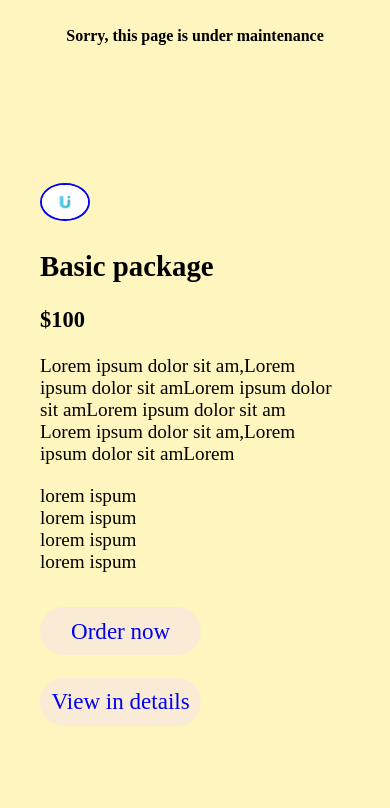
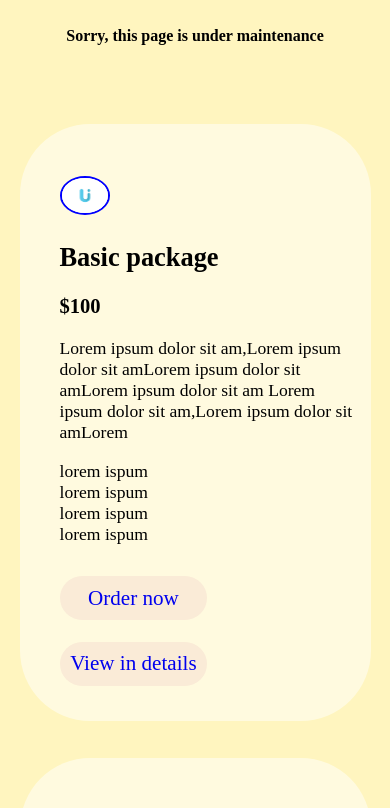
Before and after one commit to Abdullah-Syed/Portfolio.io, a plain HTML site: page index.html in a window 390 px wide. Shown: the part 2920-3728 px from the top of the page. Drawn offline with nearby package versions, Linux system fonts and the light colour scheme.

Commit message:
Portfolio Project (Update)

```diff
--- a/style.css
+++ b/style.css
@@ -447,6 +447,23 @@ Footer{
     .nameLogo{
         width: 100%;
     }
+
+    .price-table{
+        font-size:1.1em;
+        margin-top:1em;
+        margin-bottom:5%;
+        margin-left:auto;
+        margin-right:auto;
+        padding-top: 3em;
+        padding-bottom:2em;
+        width: 90%;
+        overflow: auto;
+        list-style-type: none;
+        background-color:rgba(255,255,255,0.5);
+        border-radius: 4em;
+
+    }
+
     .C_intro_line{
         font-size:1.8em;
         text-align:center;
@@ -462,21 +479,24 @@ Footer{
         margin-right:7.5%;
         margin-bottom: 2.5em;
     }
+
     .contact-left{
         margin-right:2.5%;
         margin-left:2.5%;
         width:90%;
+    }
 
-    }
     legend{
         padding-left: 2.5%;
         padding-right: 2.5%;
         font-size:1.6em;
         color:white;
     }
+
     input{
         width:100%;
     }
+
     textarea{
         width:100%;
     }
```
